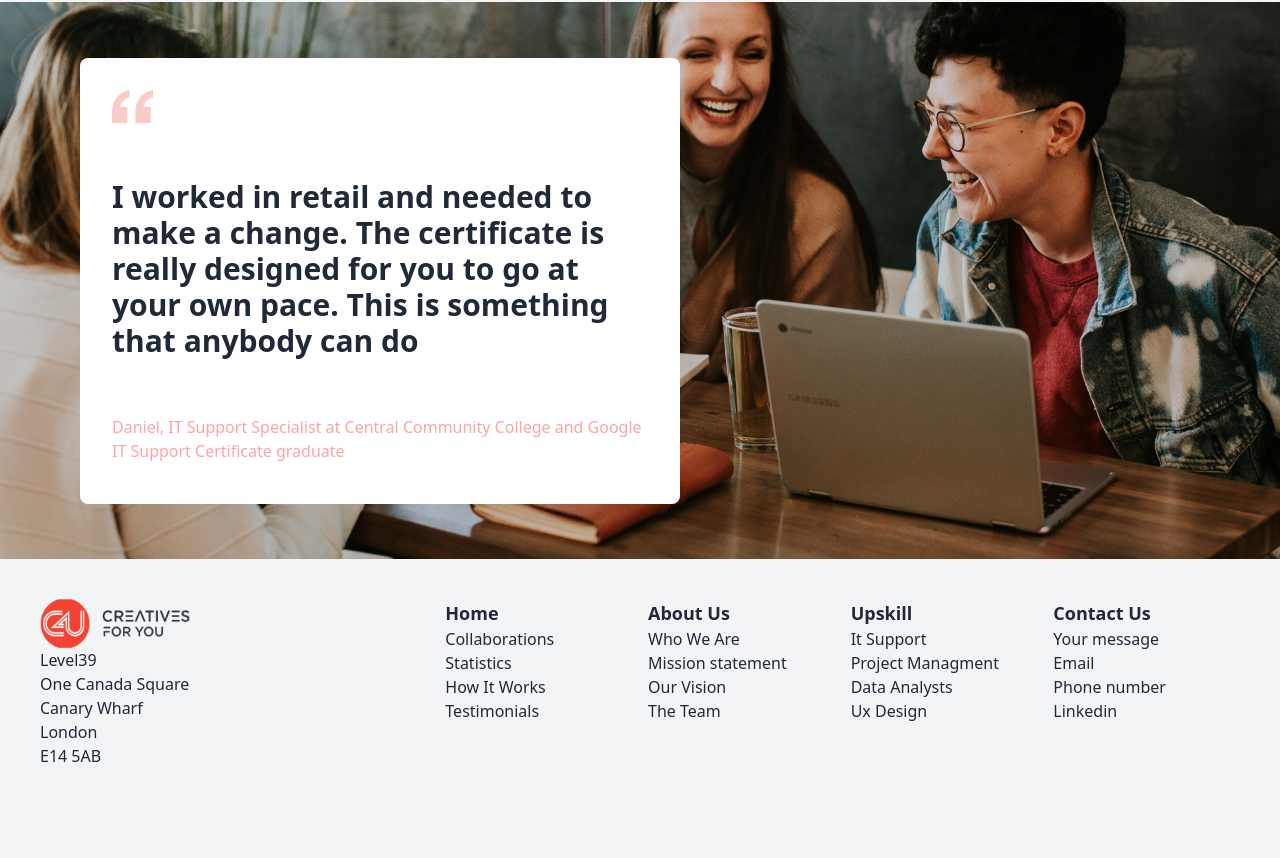
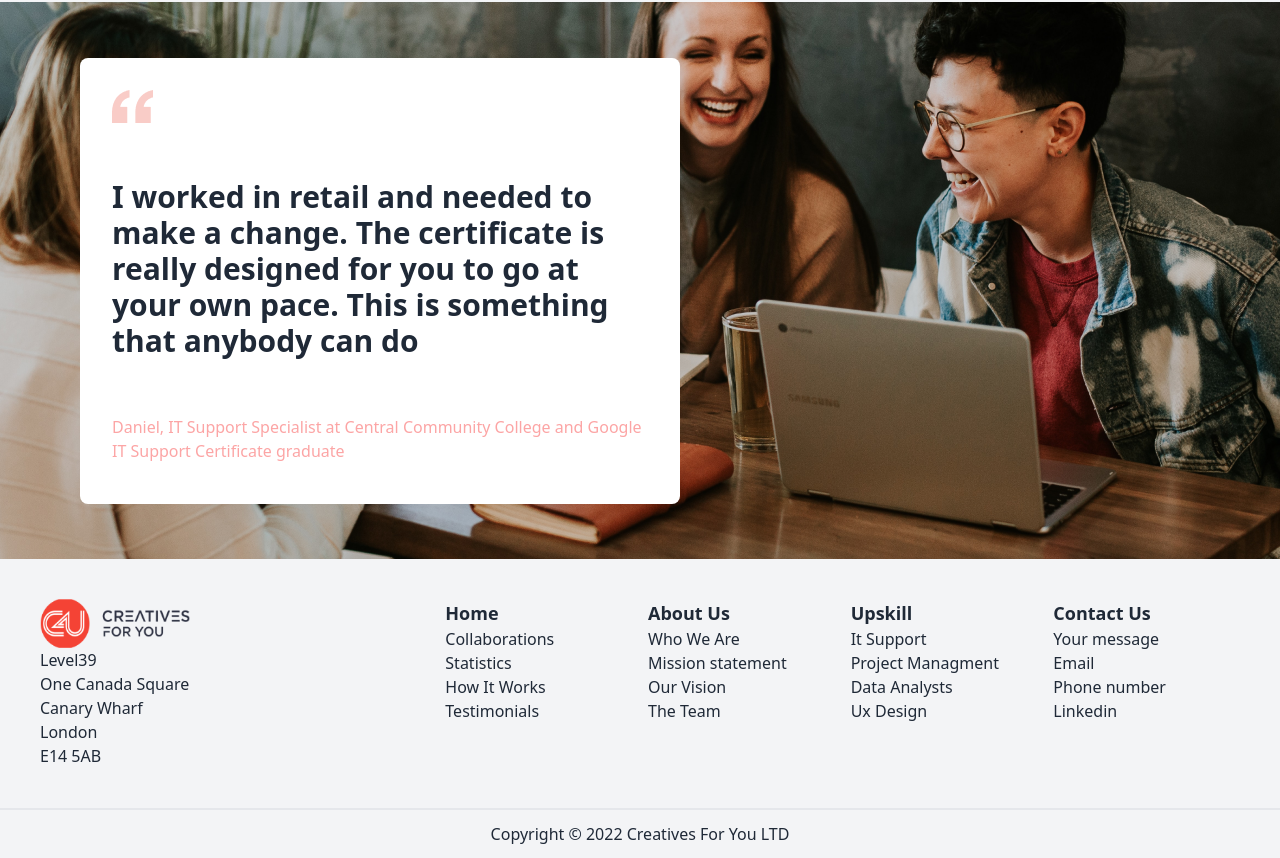
Before and after one commit to Sakibur-coder/TAILWIND-ASSIGNMENT, a website built with Vite: page index.html in a window 1280 px wide. Shown: the part 8816-9674 px from the top of the page. Before the commit the page ends 9624 px from the top, so only its background shows below. Built offline with nearby package versions, Linux system fonts and the light colour scheme.

Commit message:
copyright added

```diff
--- a/index.html
+++ b/index.html
@@ -994,6 +994,10 @@
     </section>
    <!-- Footer Section end -->
 
-
+   <!-- Copyright Section Start-->
+    <section>
+        <div class="flex justify-center py-3 border-t-2"><p>Copyright &#169; 2022 Creatives For You LTD</p></div>
+    </section>
+    <!-- Copyright Section Start-->
 </body>
 </html>
```
